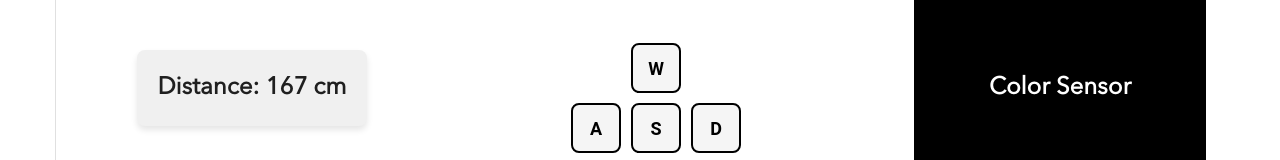
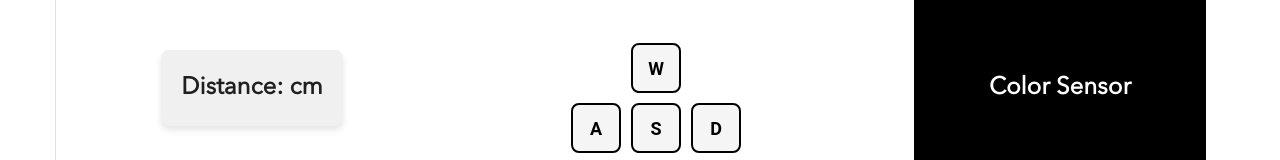
Before and after one commit to Stem-Embassy/Hackathon-Dashboard, a Vue app in the folder Hackathon-Dashboard/: page /controller in a window 1280 px wide. Shown: the part 540-700 px from the top of the page. Built offline with nearby package versions, Linux system fonts and the light colour scheme.

Commit message:
Removed random data and replaced it with robot data
Robot can now send payload with color and distance data to the websocket which can now be accessed by the dashboard after modifying the robotcontroller

```diff
--- a/Hackathon-Dashboard/src/components/CurrentDistance.vue
+++ b/Hackathon-Dashboard/src/components/CurrentDistance.vue
@@ -7,23 +7,23 @@
 <script>
 export default {
   data() {
-    return {
-      distance: this.getRandomDistance(),
-    };
+    // return {
+    //   distance: this.getRandomDistance(),
+    // };
   },
   mounted() {
     // Change the distance every 5 seconds
-    this.distanceInterval = setInterval(() => {
-      this.distance = this.getRandomDistance();
-    }, 5000);
+    // this.distanceInterval = setInterval(() => {
+    //   this.distance = this.getRandomDistance();
+    // }, 5000);
   },
   beforeUnmount() {
-    clearInterval(this.distanceInterval);
+    // clearInterval(this.distanceInterval);
   },
   methods: {
-    getRandomDistance() {
-      return Math.floor(Math.random() * 500) + 1;
-    },
+    // getRandomDistance() {
+    //   return Math.floor(Math.random() * 500) + 1;
+    // },
   },
 };
 </script>
--- a/Hackathon-Dashboard/src/pages/RobotControllerPage.vue
+++ b/Hackathon-Dashboard/src/pages/RobotControllerPage.vue
@@ -61,7 +61,7 @@
     <v-row class="bottom-row">
       <v-col cols="12" md="4" class="bottom-component">
         <div class="component-title">Robot distance</div>
-        <div class="component-placeholder"><CurrentDistance /></div>
+        <div class="component-placeholder"><CurrentDistance/></div>
       </v-col>
       <v-col cols="12" md="4" class="bottom-component">
         <div class="component-title">Controls</div>
@@ -203,6 +203,15 @@ function connect() {
             ".color-sensor"
           ).style.backgroundColor = `rgb(${data.red}, ${data.green}, ${data.blue})`;
         }
+
+        if(data.distance !== undefined) {
+          // Only add distance messages to the display
+          addMessage(event.data);
+          // Update background color based on RGB values
+          document.querySelector(
+            ".distance-display"
+          ).innerHTML = `<p>Distance: ${ data.distance } cm</p>`;
+        }
       } catch (error) {
         console.error("Error parsing message:", error);
       }
```
